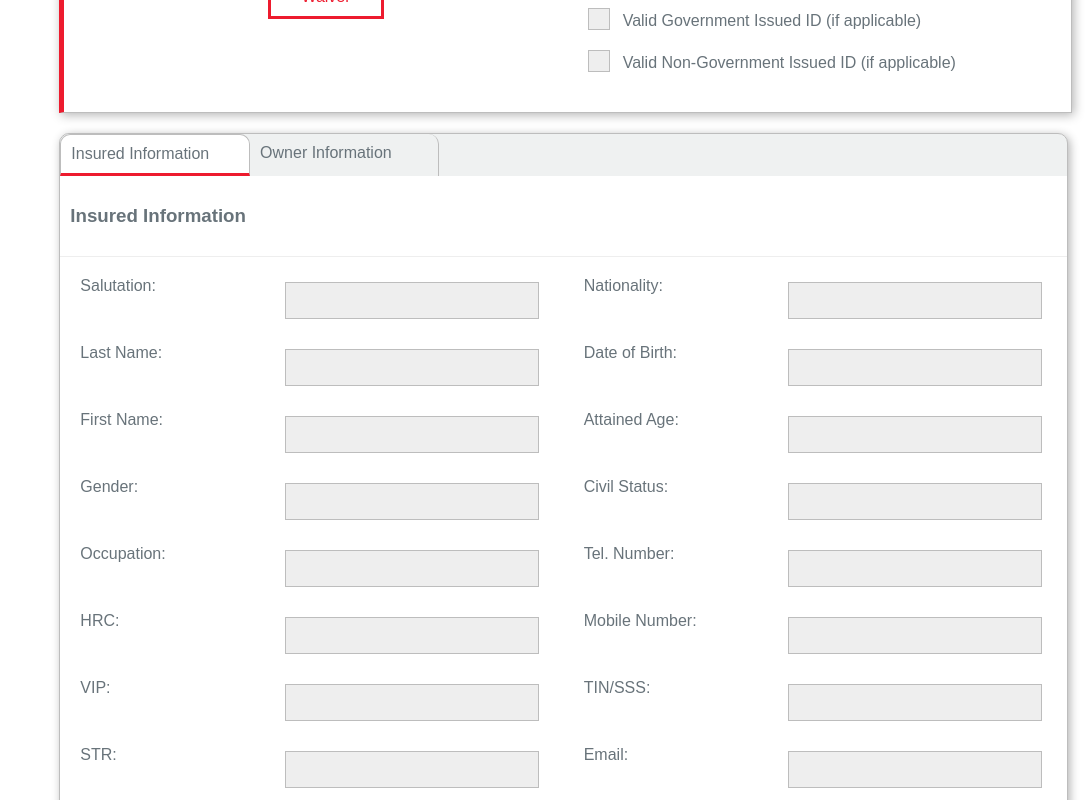
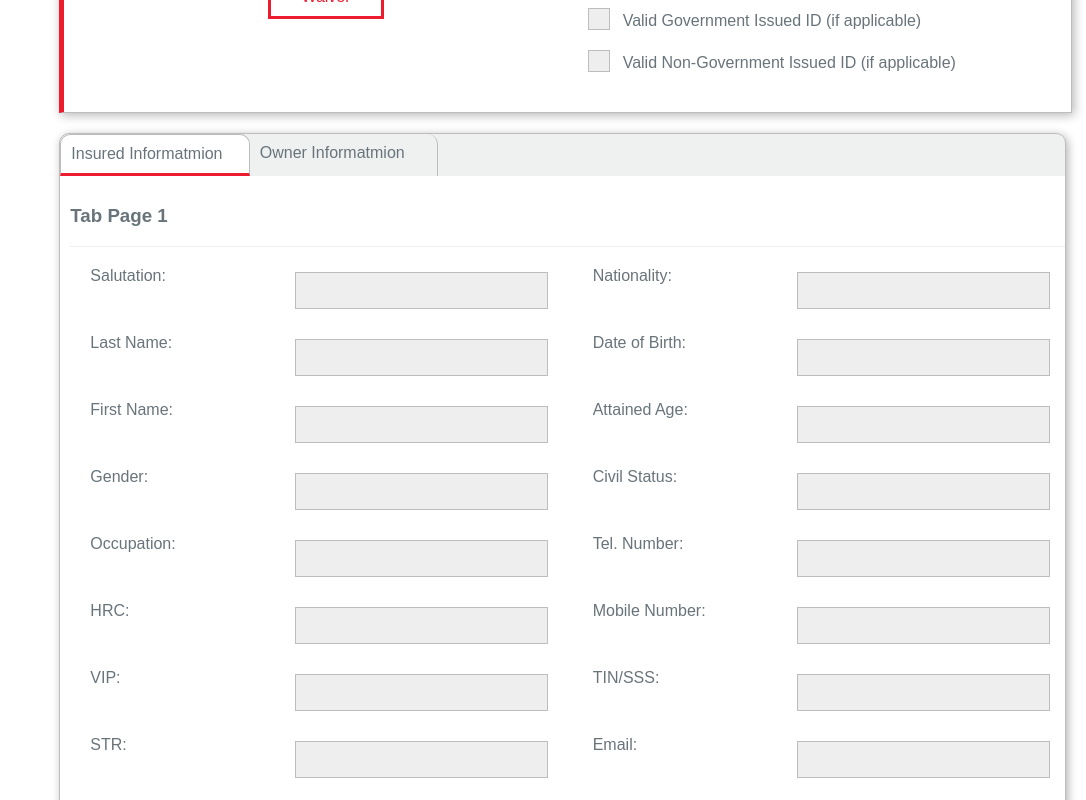
Before and after one commit to questronix/bpm-pl-ui, a React (Create React App) app: page / in a window 1280 px wide. Shown: the part 1100-1900 px from the top of the page, without its empty margins (194-1280 px from the left). Built offline with nearby package versions, Linux system fonts and the light colour scheme; some icons are missing.

Commit message:
added alerts, added paged laoding(not polished)

```diff
--- a/src/modules/policy/component/Fatca.js
+++ b/src/modules/policy/component/Fatca.js
@@ -1,5 +1,6 @@
 import React, { Component } from 'react';
 import InsuredInformation from './InsuredInformation';
+import Tabs from '../../../shared/component/tabs/Tabs';
 
 class Fatca extends Component {
   constructor(props) {
@@ -12,6 +13,7 @@ class Fatca extends Component {
       withHypertension: false,
       withPregnancy: false,
       flightSSP: '',
+      tabPage: 1,
       hazardousHobbies: [
         {
           id: 1,
@@ -111,6 +113,18 @@ class Fatca extends Component {
   }
 
   render() {
+
+    let tabHeader;
+    let tabBody;
+    let tabNav;
+
+    if (this.state.tabPage === 1) {
+      tabHeader = "Tab Page 1";
+      tabBody = <InsuredInformation insured={this.props.insured} />;
+    }
+    else if (this.state.tabPage === 2) {
+      tabHeader = "Tab Page 2";
+    }
     // const hobbies = this.state.hazardousHobbies
     //   .map((hobby, i) => {
     //     return <div key={i}>
@@ -127,6 +141,14 @@ class Fatca extends Component {
       <div className="App">
         <form onSubmit={this.handleSubmit}>
           <div>
+            <div className="flex-container">
+              <div className="col">
+                <Tabs
+                  tabHeader={tabHeader}
+                  tabBody={tabBody}>
+                </Tabs>
+              </div>
+            </div>
             <div className="flex-container flex-wrap">
               <div className="col">
                 <div className="tabs col xl-12 l-12 m-12 s-12 xs-12">
@@ -360,4 +382,5 @@ class Fatca extends Component {
   }
 }
 
+
 export default Fatca;
--- a/src/modules/policy/component/InsuredInformation.js
+++ b/src/modules/policy/component/InsuredInformation.js
@@ -1,5 +1,4 @@
 import React, { Component } from 'react';
-import Card from '../../../shared/component/cards/Cards';
 
 class InsuredInformation extends Component {
 
--- a/src/modules/policy/component/Policy.js
+++ b/src/modules/policy/component/Policy.js
@@ -5,7 +5,8 @@ import Fatca from './Fatca';
 import Transaction from './Transaction';
 import { PolicyService } from '../../../services/request';
 import axios from 'axios';
-import Tabs from '../../../shared/component/tabs/Tabs';
+import WarningAlert from '../../../shared/component/alerts/Warning';
+import ErrorAlert from '../../../shared/component/alerts/Error';
 
 class Policy extends Component {
   constructor(props) {
@@ -211,7 +212,7 @@ class Policy extends Component {
     return (
       <div className="flex-container flex-wrap">
         <div className="col xl-2 l-2 m-2 s-hide xs-hide">
-          sad
+          made by questronix
         </div>
         <div className="col xl-10 l-10 m-10 s-11 xs-11 margin-top-90">
           <h1 className="font-prulife">Policy Information</h1>
--- a/src/override.css
+++ b/src/override.css
@@ -63,6 +63,9 @@ body, html {
 
 .bg-prugray {
   background-color: #68737A !important; }
+
+.bg-lightgray {
+  background-color: #eee !important; }
 
 .bg-none {
   background-color: transparent; }
--- a/src/shared/component/alerts/Error.js
+++ b/src/shared/component/alerts/Error.js
@@ -4,10 +4,13 @@ class ErrorAlert extends Component {
   render() {
     return (
       <div className="App">
-        <div className="">
-          <h2>
-            This is an error
-          </h2>
+        <div className="flex-container">
+          <div className="col xl-12 l-12 m-12 s-12 xs-12 bg-danger">
+            <h3 className="font-white text-center">
+              <span className="fa fa-exclamation-triangle font-white "></span> &nbsp;
+              {this.props.children}
+            </h3>
+          </div>
         </div>
       </div>
     );
--- /dev/null
+++ b/src/shared/component/alerts/Warning.js
@@ -0,0 +1,19 @@
+import React, { Component } from 'react';
+
+class WarningAlert extends Component {
+  render() {
+    return (
+      <div className="App">
+        <div className="flex-container">
+          <div className="col xl-12 l-12 m-12 s-12 xs-12 bg-warning">
+            <h3 className="font-white text-center">
+              This is an error
+          </h3>
+          </div>
+        </div>
+      </div>
+    );
+  }
+}
+
+export default WarningAlert;
--- a/src/shared/component/cards/Cards.js
+++ /dev/null
@@ -1,22 +0,0 @@
-import React, { Component } from 'react';
-
-class Card extends Component {
-  render() {
-    return (
-      <div className="App">
-        <div className="card-alt">
-          <div className="card-header">
-            <h2>
-              This is a card header
-            </h2>
-          </div>
-          <div className="card-body">
-            this is a card body
-          </div>
-        </div>
-      </div>
-    );
-  }
-}
-
-export default Card;
--- a/src/shared/component/tabs/Tabs.js
+++ b/src/shared/component/tabs/Tabs.js
@@ -8,34 +8,20 @@ class Tabs extends Component {
           <div className="tabs col">
             <div className="flex-container col xl-12 no-padding tab-container">
               <div className="tab-title col xl-2 l-2 m-2 s-2 xs-2 tab-active">
-                active tab
-              </div>
-              <div className="tab-title col xl-2 l-2 m-2 s-2 xs-2 tab-disabled">
-                disabled tab
+                Insured Informatmion
               </div>
               <div className="tab-title col xl-2 l-2 m-2 s-2 xs-2">
-                other tab
+                Owner Informatmion
               </div>
             </div>
             <div className="col">
               <div className="tab-header">
                 <h3>
-                  This is a tab header
+                  {this.props.tabHeader}
               </h3>
               </div>
               <div className="tab-body">
-                <div className="card-alt">
-                  <div className="card-header">
-                    <h3 className="no-padding no-margin">
-                      Card header
-                  </h3>
-                  </div>
-                  <div className="card-body">
-                    <p>
-                      This is a card body
-                  </p>
-                  </div>
-                </div>
+                  {this.props.tabBody}
               </div>
             </div>
           </div>
```
Also changed, not shown: src/shared/component/alerts/Success.js (added, +19 -0 lines), src/shared/component/loadings/PageLoading.js (added, +22 -0 lines).
